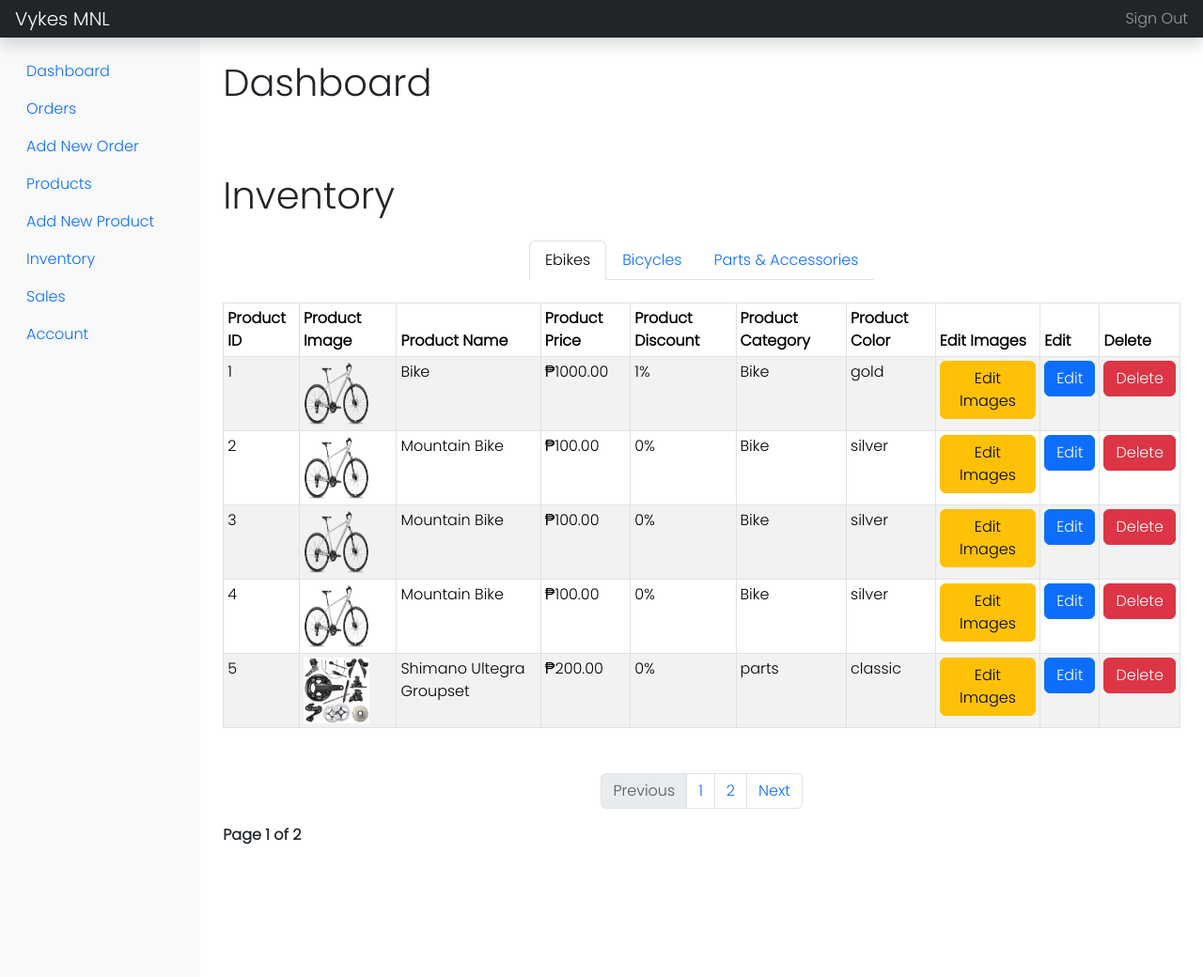
After one commit to ordcacai/bikeshop-ims, a PHP site: page /admin/inventory.php in a window 1280 px wide. The commit adds this page. Shown: the whole page at 94% size. Run offline with PHP 8.4, Linux system fonts and the light colour scheme; a user stored in the database is signed in; data comes from the database, SQL or seed files in the repository.

Commit message:
added invetory tab sidemenu and inventory tab dashboard

```diff
--- /dev/null
+++ b/admin/inventory.php
@@ -0,0 +1,172 @@
+<?php include('header.php'); ?>
+
+<?php
+    if(!isset($_SESSION['admin_logged_in'])){
+        header('location: login.php');
+        exit;
+    }
+?>
+
+<?php
+
+    //1. determine page no.
+    if(isset($_GET['page_no']) && $_GET['page_no'] != ""){
+        //if user has already entered page then page number is the one that they selected
+        $page_no = $_GET['page_no'];
+    }else{
+        //if user just entered the page then default page is 1
+        $page_no = 1;
+    }
+
+    //2. return number of products
+    $stmt1 = $conn->prepare("SELECT COUNT(*) As total_records FROM products");
+    $stmt1->execute();
+    $stmt1->bind_result($total_records);
+    $stmt1->store_result();
+    $stmt1->fetch();
+
+    //3. products per page
+    $total_records_per_page = 5;
+    $offset = ($page_no-1) * $total_records_per_page;
+    $previous_page = $page_no - 1;
+    $next_page = $page_no + 1;
+    $adjacents = "2";
+    $total_no_of_pages = ceil($total_records/$total_records_per_page);
+
+    //4. get all products
+    $stmt2 = $conn->prepare("SELECT * FROM products LIMIT $offset, $total_records_per_page");
+    $stmt2->execute();
+    $products = $stmt2->get_result();//array
+
+?>
+<div class="container-fluid">
+    <div class="row" style="min-height:1000px">
+
+        <?php include('sidemenu.php'); ?>
+
+        <main class="col-md-9 ms-sm-auto col-lg-10 px-md-4">
+            <div class="d-flex justify-content-between flex-wrap flex-md-nowrap align-items-center pt-3 pb-2 mb-3 mt-2">
+                <h1 class="mb-5">Dashboard</h1>
+                <div class="btn-toolbar mb-2 mb-md-0">
+                    <div class="btn-group me-2"></div>
+                </div>
+            </div>
+            <h1 class="mb-4">Inventory</h1>
+
+
+            <!-- Centered Tab Menu -->
+            <div class="d-flex justify-content-center mb-4">
+                <ul class="nav nav-tabs">
+                    <li class="nav-item">
+                        <a class="nav-link active" href="#">Ebikes</a>
+                    </li>
+                    <li class="nav-item">
+                        <a class="nav-link" href="#">Bicycles</a>
+                    </li>
+                    <li class="nav-item">
+                        <a class="nav-link" href="#">Parts & Accessories</a>
+                    </li>
+                </ul>
+            </div>
+
+                <?php if(isset($_GET['edit_success_message'])){ ?>
+                    <p class="text-center" style="color: green;"><?php echo $_GET['edit_success_message']; ?></p>
+                <?php }?>
+
+                <?php if(isset($_GET['edit_failure_message'])){ ?>
+                    <p class="text-center" style="color: red;"><?php echo $_GET['edit_failure_message']; ?></p>
+                <?php }?>
+
+                <?php if(isset($_GET['delete_success_message'])){ ?>
+                    <p class="text-center" style="color: green;"><?php echo $_GET['delete_success_message']; ?></p>
+                <?php }?>
+
+                <?php if(isset($_GET['delete_failure_message'])){ ?>
+                    <p class="text-center" style="color: red;"><?php echo $_GET['delete_failure_message']; ?></p>
+                <?php }?>
+
+                <?php if(isset($_GET['product_created'])){ ?>
+                    <p class="text-center" style="color: green;"><?php echo $_GET['product_created']; ?></p>
+                <?php }?>
+
+                <?php if(isset($_GET['product_failed'])){ ?>
+                    <p class="text-center" style="color: red;"><?php echo $_GET['product_failed']; ?></p>
+                <?php }?>
+
+                <?php if(isset($_GET['images_updated'])){ ?>
+                    <p class="text-center" style="color: green;"><?php echo $_GET['images_updated']; ?></p>
+                <?php }?>
+
+                <?php if(isset($_GET['images_failed'])){ ?>
+                    <p class="text-center" style="color: red;"><?php echo $_GET['images_failed']; ?></p>
+                <?php }?>
+
+
+
+            <div class="table-responsive">
+                <table class="table table-striped table-bordered table-hover table-sm">
+                    <thead>
+                        <tr>
+                            <th scope="col">Product ID</th>
+                            <th scope="col">Product Image</th>
+                            <th scope="col">Product Name</th>
+                            <th scope="col">Product Price</th>
+                            <th scope="col">Product Discount</th>
+                            <th scope="col">Product Category</th>
+                            <th scope="col">Product Color</th>
+                            <th scope="col">Edit Images</th>
+                            <th scope="col">Edit</th>
+                            <th scope="col">Delete</th>
+                        </tr>
+                    </thead>
+                    <tbody>
+
+                        <?php foreach($products as $product) { ?>
+                        <tr>
+                            <td><?php echo $product['product_id']; ?></td>
+                            <td><img src="<?php echo "../assets/imgs/".$product['product_image']; ?>" style="width: 70px; height: 70px;"></td>
+                            <td><?php echo $product['product_name']; ?></td>
+                            <td><?php echo "₱".$product['product_price']; ?></td>
+                            <td><?php echo $product['product_special_offer']."%"; ?></td>
+                            <td><?php echo $product['product_category']; ?></td>
+                            <td><?php echo $product['product_color']; ?></td>
+                            <td><a class="btn btn-warning" href="<?php echo "edit_images.php?product_id=".$product['product_id']."&product_name=".$product['product_name'];?>">Edit Images</a></td>
+                            <td><a class="btn btn-primary" href="edit_product.php?product_id=<?php echo $product['product_id']; ?>">Edit</a></td>
+                            <td><a class="btn btn-danger" href="delete_product.php?product_id=<?php echo $product['product_id']; ?>">Delete</a></td>
+                        </tr>
+                        <?php } ?>
+                    </tbody>
+                </table>
+
+                    <nav aria-label="Page navigation example" class="text-center">
+                    <ul class="pagination mt-5 justify-content-center">
+                        <li class="page-item">
+                            <a class="page-link <?= ($page_no <= 1) ? 'disabled' : ''; ?> " <?= ($page_no > 1) ? 'href=?page_no=' .$previous_page : ''; ?>>Previous</a>
+                        </li>
+
+
+                        <li class="page-item"><a href="?page_no=1" class="page-link">1</a></li>
+                        <li class="page-item"><a href="?page_no=2" class="page-link">2</a></li>
+
+                            <?php if($page_no >= 3) { ?>
+                                <li class="page-item"><a href="#" class="page-link">...</a></li>
+                                <li class="page-item"><a href="?page_no=<?= $page_no; ?>" class="page-link"><?= $page_no; ?></a></li>
+                            <?php } ?>
+
+                        <li class="page-item">
+                            <a class="page-link <?= ($page_no >= $total_no_of_pages) ? 'disabled' : ''; ?> " <?= ($page_no < $total_no_of_pages) ? 'href=?page_no=' .$next_page : ''; ?>>Next</a>
+                        </li>
+
+                    </ul>
+                </nav>
+
+                <div class="p-10">
+                    <strong>Page <?= $page_no; ?> of <?= $total_no_of_pages ?></strong>
+                </div>
+
+            </div>
+        </main>
+
+
+    </div>
+</div>
--- a/admin/sidemenu.php
+++ b/admin/sidemenu.php
@@ -32,6 +32,12 @@
                 </a>
             </li>
             <li class="nav-item">
+                <a href="inventory.php" class="nav-link active">
+                    <span data-feather="users"></span>
+                    Inventory
+                </a>
+            </li>
+            <li class="nav-item">
                 <a href="Sales.php" class="nav-link active">
                     <span data-feather="bar-chart-2"></span>
                     Sales
```
